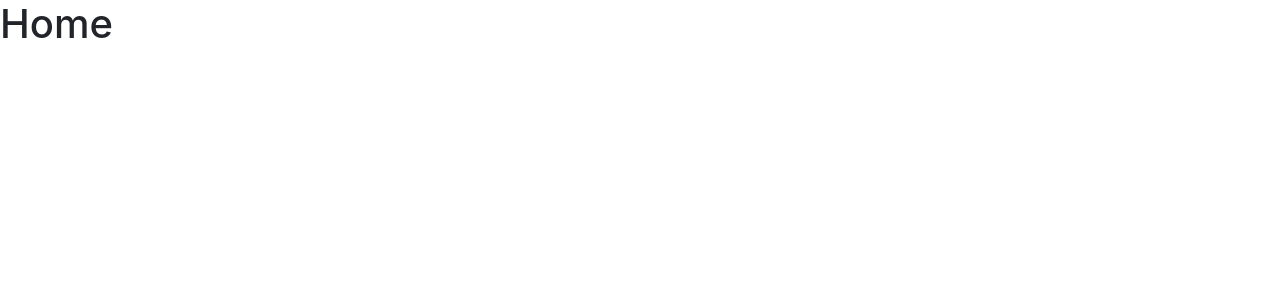
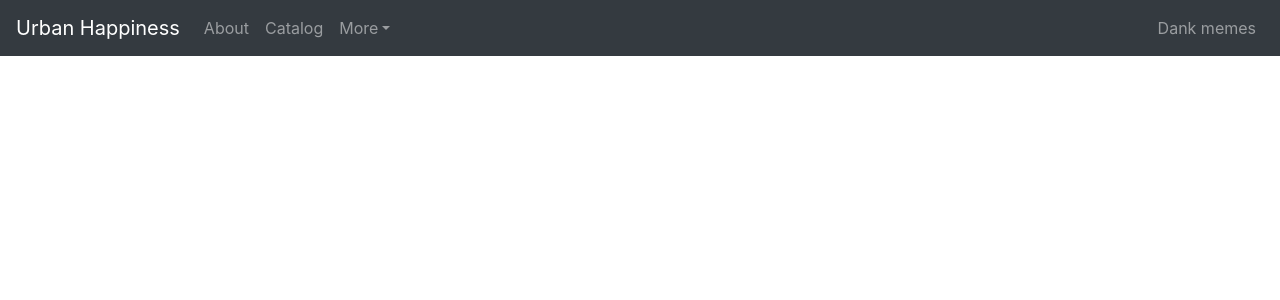
Before and after one commit to codecontrive/urban-happiness-react, a React (Create React App) app: page /home in a window 1280 px wide. Shown: the top 300 px of the page. Built offline with nearby package versions, Linux system fonts and the light colour scheme.

Commit message:
Updated component. 🧱

```diff
--- a/src/App.tsx
+++ b/src/App.tsx
@@ -2,6 +2,7 @@ import React from "react";
 import { useTypedSelector } from "./store/reducers";
 import { BrowserRouter as Router, Route, Switch } from "react-router-dom";
 import { Auth } from "./components/auth/Auth";
+import { Home } from "./components/home/Home";
 
 export const App = () => {
   const appConfig = useTypedSelector((state) => state.appConfig);
@@ -11,7 +12,7 @@ export const App = () => {
       <Router>
         <Switch>
           <Route path="/home" exact>
-            <h1>Home</h1>
+            <Home />
           </Route>
           <Route path="/auth">
             <Auth />
--- a/src/components/home/Home.tsx
+++ b/src/components/home/Home.tsx
@@ -1,7 +1,14 @@
 import React from "react";
 
 import * as styles from "./Home.module.scss";
+import { Header } from "./header/Header";
+import { Footer } from "./footer/Footer";
 
 export const Home = () => {
-  return <h1>Home component</h1>;
+  return (
+    <>
+      <Header />
+      <Footer />
+    </>
+  );
 };
```
